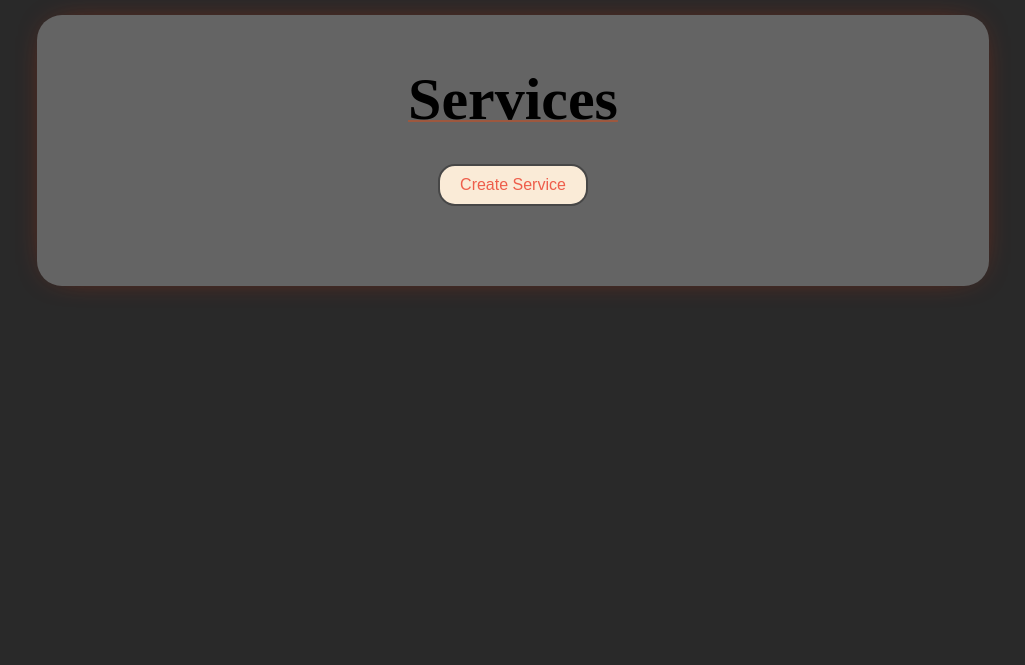
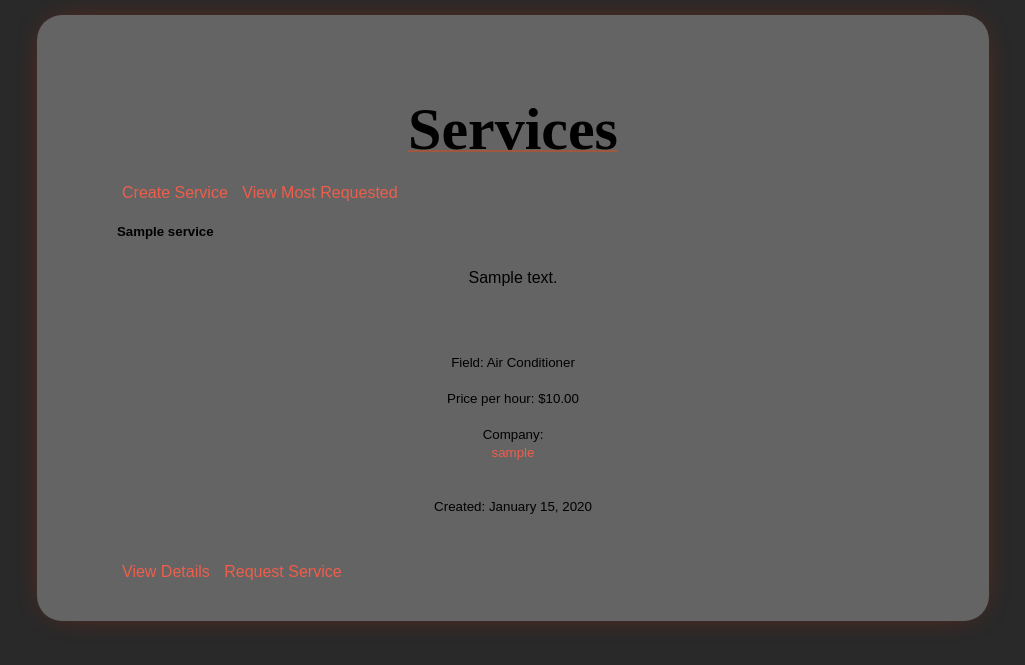
Before and after one commit to Malika7188/netfix, a Django app: page /services/ in a window 1280 px wide. Shown: the part 61-726 px from the top of the page, without its empty margins (127-1152 px from the left). Run offline with Django 3.2, Linux system fonts and the light colour scheme; a user stored in the database is signed in; tables that the repository leaves empty hold one stand-in row (values such as "Sample post").

Commit message:
modify list html

```diff
--- a/services/templates/services/list.html
+++ b/services/templates/services/list.html
@@ -3,16 +3,72 @@
     Services List
 {% endblock %}
 {% block content %}
-    <p class="title">Services</p>
-    {% if user.is_company %}
-        <a class="create_service" href="/services/create"> Create Service</a>
-    {% endif %}
-    <div class='services_list'>
+<div class="container mt-4">
+    <div class="d-flex justify-content-between align-items-center mb-4">
+        <h1 class="title">Services</h1>
+        <div>
+            {% if user.is_company %}
+                <a class="btn btn-primary" href="/services/create">Create Service</a>
+            {% endif %}
+            <a class="btn btn-secondary" href="{% url 'most_requested_services' %}">View Most Requested</a>
+        </div>
+    </div>
+
+    <div class="row">
         {% if services %}
-            {% for service in services.all %}
+            {% for service in services %}
+                <div class="col-md-4 mb-4">
+                    <div class="card">
+                        <div class="card-body">
+                            <h5 class="card-title">{{ service.name }}</h5>
+                            <p class="card-text">{{ service.description|truncatewords:30 }}</p>
+                            <p class="card-text">
+                                <small class="text-muted">
+                                    Field: {{ service.field }}<br>
+                                    Price per hour: ${{ service.price_hour }}<br>
+                                    Company: <a href="{% url 'company_profile' service.company.user.username %}">
+                                        {{ service.company.user.username }}
+                                    </a><br>
+                                    Created: {{ service.date|date:"F j, Y" }}
+                                </small>
+                            </p>
+                            <div class="d-flex justify-content-between align-items-center">
+                                <a href="{% url 'index' service.id %}" class="btn btn-primary">View Details</a>
+                                {% if user.is_authenticated and user.is_customer %}
+                                    <a href="{% url 'request_service' service.id %}" class="btn btn-success">Request Service</a>
+                                {% endif %}
+                            </div>
+                        </div>
+                    </div>
+                </div>
             {% endfor %}
         {% else %}
-            <h2>Sorry No services available yet</h2>
+            <div class="col-12">
+                <div class="alert alert-info">
+                    No services available yet.
+                </div>
+            </div>
         {% endif %}
-     </div>
+    </div>
+</div>
+
+<style>
+    .container {
+        padding: 20px;
+    }
+    .card {
+        height: 100%;
+        transition: transform 0.2s;
+    }
+    .card:hover {
+        transform: translateY(-5px);
+        box-shadow: 0 4px 8px rgba(0,0,0,0.1);
+    }
+    .btn {
+        margin: 5px;
+    }
+    .title {
+        margin-bottom: 20px;
+    }
+</style>
 {% endblock %}
```
